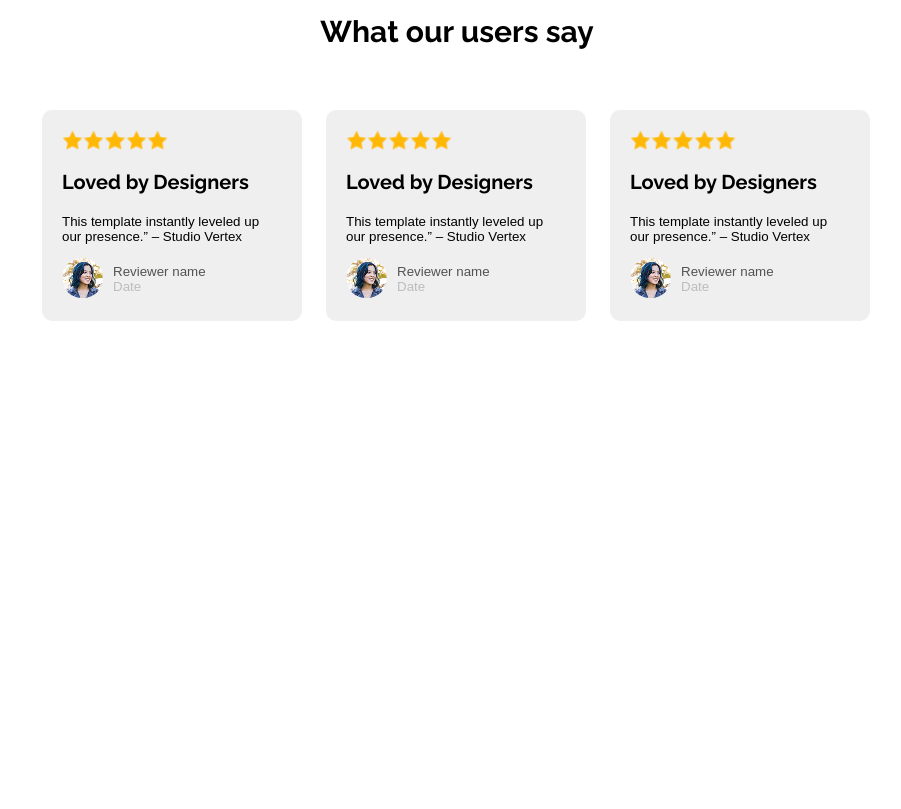
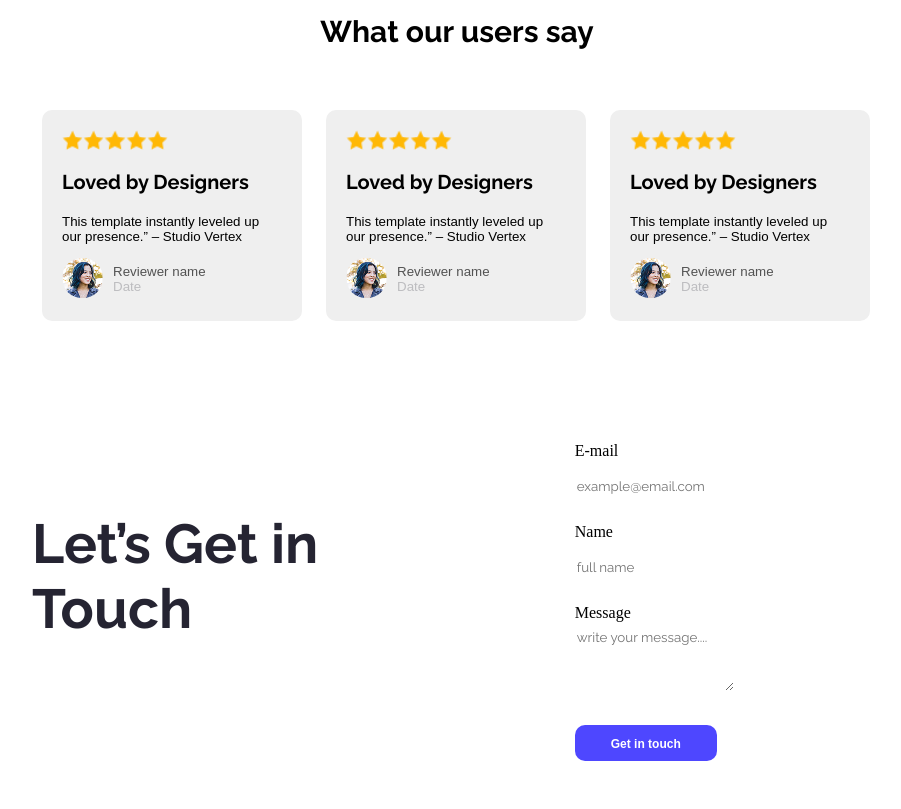
Before and after one commit to mahdiazfar27/assignment1, a plain HTML site: page index.html in a window 1280 px wide. Shown: the part 1419-2228 px from the top of the page, without its empty margins (26-927 px from the left). Before the commit the page ends 1825 px from the top, so only its background shows below. Drawn offline with Linux system fonts and the light colour scheme; files that its build step writes are made by us from their sources.

Commit message:
touch section shes korlam

```diff
--- a/index.html
+++ b/index.html
@@ -136,3 +136,20 @@
                 </button>
             </div>
         </section>
+        <section class="touch">
+            <div class="touch-div">
+                <p class="raleway-normal dark1">Let’s Get in Touch</p>
+            </div>
+            <div class="form">
+              <form action="">
+                <p class="form-text">E-mail</p>
+                <input type="text" name="" id="" placeholder="example@email.com" class="raleway-normal">
+                <p class="form-text">Name</p>
+                <input type="text" name="" id="" placeholder="full name" class="raleway-normal">
+                <p class="form-text">Message</p>
+                <textarea name="message" id="message" placeholder="write your message...." class="raleway-normal"></textarea>
+              </form>
+              <button class="button">Get in touch</button>
+            </div>
+        </section>
+    </main>
--- a/style/style.css
+++ b/style/style.css
@@ -187,3 +187,42 @@ color: rgba(0, 0, 0, 0.658);
 .profile-pic{
     border-radius: 50px;
 }
+.touch{
+    display: flex;
+    width: 800px;
+    height: 400px;
+    margin: 50px;
+    border-radius: 10px;
+
+ }
+ .touch-div{
+    padding-right:100px ;
+    padding-bottom: 150px;
+    padding-top: 50px;
+    font-size: 55px;
+    text-align: left;
+    font-weight: bolder;
+ }
+
+ .form{
+    padding-top: 20px;
+    padding-left: 50px;
+    align-items: center;
+    width: 300px;
+ }
+.form-text{
+    margin-bottom: 5px;
+}
+
+section input[type="text"]{
+    height: 40px;
+    border-radius: 5%;
+    border: none;
+    margin-bottom: 0.2%px;
+}
+section textarea{
+    border: none;
+    border-radius: 5px;
+    height: 60px;
+    margin-bottom: 30px;
+}
```
